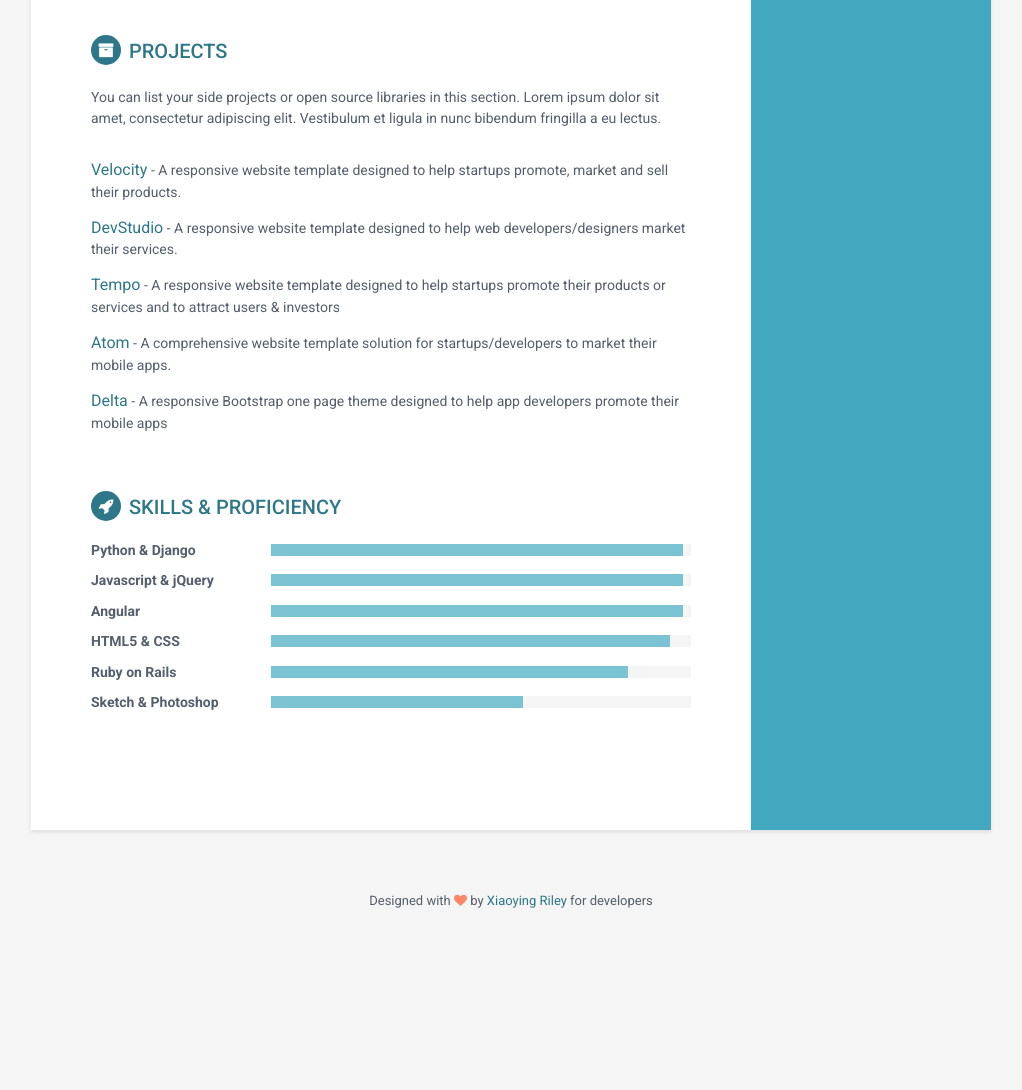
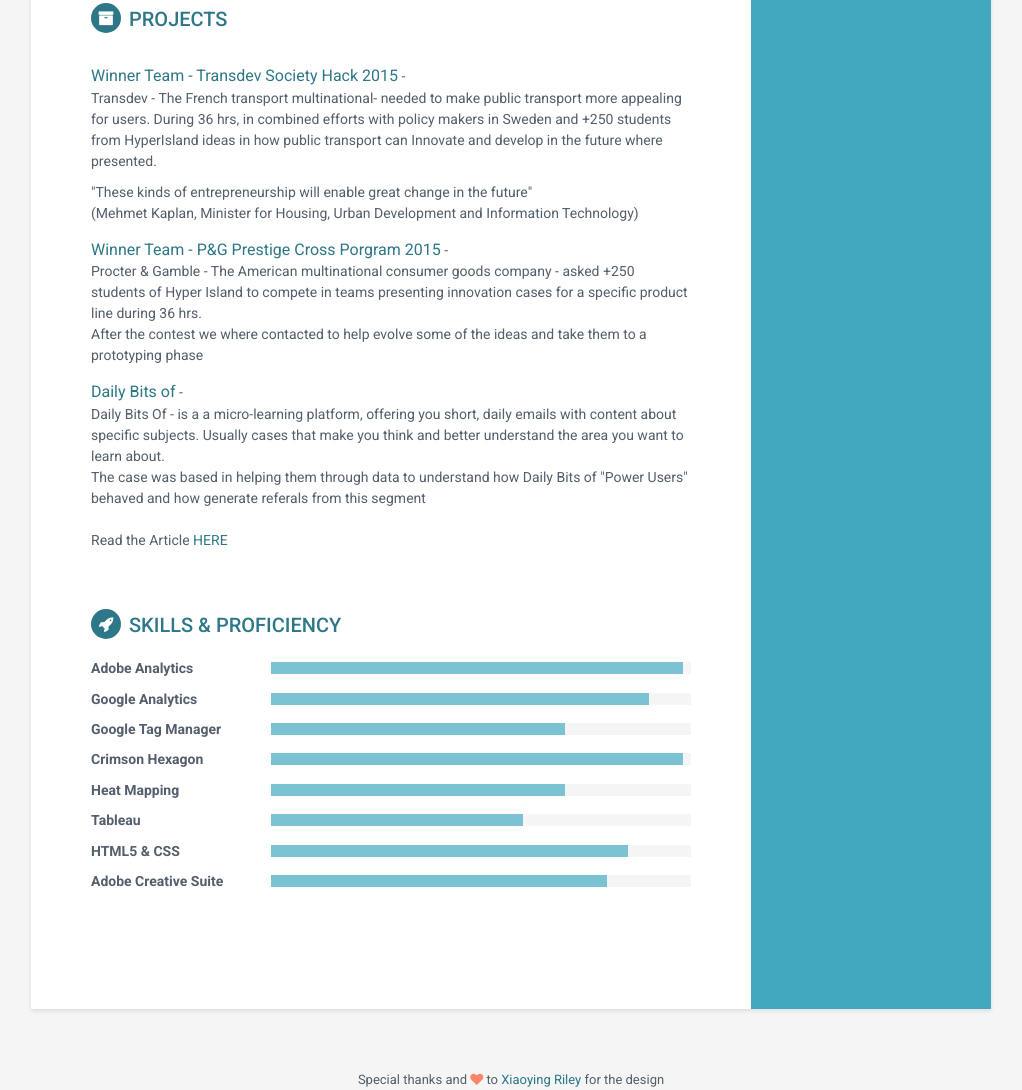
Before and after one commit to nsstrandberg/CV, a plain HTML site: page index.html in a window 1280 px wide. Shown: the part 1363-2453 px from the top of the page, without its empty margins (129-1151 px from the left). Before the commit the page ends 2335 px from the top, so only its background shows below. Drawn offline with Linux system fonts and the light colour scheme.

Commit message:
Final Resume
all data correct

```diff
--- a/index.html
+++ b/index.html
@@ -1,4 +1,4 @@
-<!DOCTYPE html>
+    <!DOCTYPE html>
 <!--[if IE 8]> <html lang="en" class="ie8"> <![endif]-->
 <!--[if IE 9]> <html lang="en" class="ie9"> <![endif]-->
 <!--[if !IE]><!--> <html lang="en"> <!--<![endif]-->
@@ -74,7 +74,7 @@
             <div class="interests-container container-block">
                 <h2 class="container-block-title">Interests</h2>
                 <ul class="list-unstyled interests-list">
-                    <li>Climbing</li>
+                    <li>Rock Climbing</li>
                     <li>Coding</li>
                     <li>travelling</li>
                 </ul>
@@ -87,7 +87,7 @@
             <section class="section summary-section">
                 <h2 class="section-title"><i class="fa fa-user"></i>Career Profile</h2>
                 <div class="summary">
-                    <p>Summarise your career here lorem ipsum dolor sit amet, consectetuer adipiscing elit. You can <a href="http://themes.3rdwavemedia.com/website-templates/orbit-free-resume-cv-template-for-developers/" target="_blank">download this free resume/CV template here</a>. Aenean commodo ligula eget dolor aenean massa. Cum sociis natoque penatibus et magnis dis parturient montes, nascetur ridiculus mus. Donec quam felis, ultricies nec, pellentesque eu.</p>
+                    <p>I come from a mixed background in Entrepeneurship, Marketing, and Project Management. I have recently specialized in Web Analytics with a special interest for CRO and growth Hacking. My strenght is hard work and fast learning of new platforms in order to make things happen</p>
                 </div><!--//summary-->
             </section><!--//section-->
 
@@ -98,7 +98,7 @@
                     <div class="meta">
                         <div class="upper-row">
                             <h3 class="job-title">Web Analyst</h3>
-                            <div class="time">2016 - Present</div>
+                            <div class="time">2016</div>
                         </div><!--//upper-row-->
                         <div class="company">adidas HQ, Herzogenaurach</div>
                     </div><!--//meta-->
@@ -108,7 +108,7 @@
                             <li>Customer analytics: Analysis and reporting on web/mobile performance. </li>
                             <li>Social media qualitative analysis.</li>
                         </ul>
-                        <ul><p>Projects:</p>
+                        <ul>Projects:
                              <li>Exploratory analysis of homepage customer behaviour. </li>
                              <li>Toolbox analysis/proposal for mobile apps analytics. </li>
                              <li>Review, testing, and prototyping of API Integrations.</li>
@@ -132,7 +132,7 @@
                             <li>Team formation</li>
                             <li>Financial planning and administration</li>
                             <li>User Acquisition and life time value (LTV)</li>
-                            <li>Marketing (online & of ine)</li>
+                            <li>Marketing (online &amp; of ine)</li>
                             <li>Day to day operations</li>
                         </ul>
                         <ul>Achievements:
@@ -146,16 +146,16 @@
                 <div class="item">
                     <div class="meta">
                         <div class="upper-row">
-                            <h3 class="job-title">Partner & Founding COO</h3>
+                            <h3 class="job-title">Partner &amp; Founding COO</h3>
                             <div class="time">2010 - 2013</div>
                         </div><!--//upper-row-->
                         <div class="company">Latin Pacific, Santiago</div>
                     </div><!--//meta-->
                     <div class="details">
-                        <p>Latin Paci c created and organised regional e-commerce expo-conferences in Sao Paulo, Santiago, Buenos Aires, Bogotá, México City, Lima and Costa Rica, with 800 to 2.000 attendants.
+                        <p>Latin Pacific created and organised regional e-commerce expo-conferences in Sao Paulo, Santiago, Buenos Aires, Bogotá, México City, Lima and Costa Rica, with 800 to 2.000 attendants.
                         <ul>Responsibilities:
                             <li>-Producing the events, websites and digital marketing.</li>
-                            <li>Online & Of ine ticket sales in six different countries, with local payment solutions. -Digital Marketing</li>
+                            <li>Online &amp; Of ine ticket sales in six different countries, with local payment solutions. -Digital Marketing</li>
                             <li>Financial and administrative.</li>
                             <li>Coordinating sponsorship sales associates.</li>
                             <li>Post event analysis (local impact, product optimization) and follow up with sponsors.</li>
@@ -172,24 +172,31 @@
             <section class="section projects-section">
                 <h2 class="section-title"><i class="fa fa-archive"></i>Projects</h2>
                 <div class="intro">
-                    <p>You can list your side projects or open source libraries in this section. Lorem ipsum dolor sit amet, consectetur adipiscing elit. Vestibulum et ligula in nunc bibendum fringilla a eu lectus.</p>
                 </div><!--//intro-->
                 <div class="item">
-                    <span class="project-title"><a href="#hook">Velocity</a></span> - <span class="project-tagline">A responsive website template designed to help startups promote, market and sell their products.</span>
+                    <span class="project-title"><a href="http://societyhack.se/2015/">Winner Team - Transdev Society Hack 2015</a></span> - <span class="project-tagline">
+                    <p>Transdev - The French transport multinational- needed to make public transport more appealing for users. During 36 hrs, in combined efforts with policy makers in Sweden and +250 students from HyperIsland ideas in how public transport can Innovate and develop in the future where presented.</p>
+                    <p>"These kinds of entrepreneurship will enable great change in the future"<br>
+                    (Mehmet Kaplan, Minister for Housing, Urban Development and Information Technology)<br></p>
+                    </span>
 
                 </div><!--//item-->
                 <div class="item">
-                    <span class="project-title"><a href="http://themes.3rdwavemedia.com/website-templates/responsive-bootstrap-theme-web-development-agencies-devstudio/" target="_blank">DevStudio</a></span> -
-                    <span class="project-tagline">A responsive website template designed to help web developers/designers market their services. </span>
+                    <span class="project-title"><a href="http://themes.3rdwavemedia.com/website-templates/responsive-bootstrap-theme-web-development-agencies-devstudio/" target="_blank">Winner Team - P&amp;G Prestige Cross Porgram 2015</a></span> -
+                    <span class="project-tagline">
+                        <p>Procter &amp; Gamble - The American  multinational consumer goods company - asked +250 students of Hyper Island to compete in teams presenting innovation cases for a specific product line during 36 hrs.
+                    <br>After the contest we where contacted to help evolve some of the ideas and take them to a prototyping phase<br>
+                    </p></span>
                 </div><!--//item-->
                 <div class="item">
-                    <span class="project-title"><a href="http://themes.3rdwavemedia.com/website-templates/responsive-bootstrap-theme-for-startups-tempo/" target="_blank">Tempo</a></span> - <span class="project-tagline">A responsive website template designed to help startups promote their products or services and to attract users &amp; investors</span>
-                </div><!--//item-->
-                <div class="item">
-                    <span class="project-title"><a href="hhttp://themes.3rdwavemedia.com/website-templates/responsive-bootstrap-theme-mobile-apps-atom/" target="_blank">Atom</a></span> - <span class="project-tagline">A comprehensive website template solution for startups/developers to market their mobile apps. </span>
-                </div><!--//item-->
-                <div class="item">
-                    <span class="project-title"><a href="http://themes.3rdwavemedia.com/website-templates/responsive-bootstrap-theme-for-mobile-apps-delta/" target="_blank">Delta</a></span> - <span class="project-tagline">A responsive Bootstrap one page theme designed to help app developers promote their mobile apps</span>
+                    <span class="project-title"><a href="https://blog.dailybitsof.com/how-ten-students-got-us-to-up-our-game-aedfca7c10ff#.43iah8qh9" target="_blank">Daily Bits of</a></span> -
+                    <span class="project-tagline">
+                        <p>Daily Bits Of - is a a micro-learning platform, offering you short, daily emails with content about specific subjects. Usually cases that make you think and better understand the area you want to learn about.
+                    <br>The case was based in helping them through data to understand how Daily Bits of "Power Users" behaved and how generate referals from this segment <br>
+                    <br>Read the Article <a href="https://blog.dailybitsof.com/how-ten-students-got-us-to-up-our-game-aedfca7c10ff#.43iah8qh9" target="_blank">HERE</a>
+                    <br>
+                        </p>
+                    </span>
                 </div><!--//item-->
             </section><!--//section-->
 
@@ -197,7 +204,7 @@
                 <h2 class="section-title"><i class="fa fa-rocket"></i>Skills &amp; Proficiency</h2>
                 <div class="skillset">
                     <div class="item">
-                        <h3 class="level-title">Python &amp; Django</h3>
+                        <h3 class="level-title">Adobe Analytics</h3>
                         <div class="level-bar">
                             <div class="level-bar-inner" data-level="98%">
                             </div>
@@ -205,31 +212,42 @@
                     </div><!--//item-->
 
                     <div class="item">
-                        <h3 class="level-title">Javascript &amp; jQuery</h3>
+                        <h3 class="level-title">Google Analytics</h3>
+                        <div class="level-bar">
+                            <div class="level-bar-inner" data-level="90%">
+                            </div>
+                        </div><!--//level-bar-->
+                    </div><!--//item-->
+                    <div class="item">
+                        <h3 class="level-title">Google Tag Manager</h3>
+                        <div class="level-bar">
+                            <div class="level-bar-inner" data-level="70%">
+                            </div>
+                        </div><!--//level-bar-->
+                    </div><!--//item-->
+                    <div class="item">
+                        <h3 class="level-title">Crimson Hexagon</h3>
                         <div class="level-bar">
                             <div class="level-bar-inner" data-level="98%">
                             </div>
                         </div><!--//level-bar-->
                     </div><!--//item-->
-
                     <div class="item">
-                        <h3 class="level-title">Angular</h3>
+                        <h3 class="level-title">Heat Mapping</h3>
                         <div class="level-bar">
-                            <div class="level-bar-inner" data-level="98%">
+                            <div class="level-bar-inner" data-level="70%">
                             </div>
                         </div><!--//level-bar-->
                     </div><!--//item-->
-
                     <div class="item">
-                        <h3 class="level-title">HTML5 &amp; CSS</h3>
+                        <h3 class="level-title">Tableau</h3>
                         <div class="level-bar">
-                            <div class="level-bar-inner" data-level="95%">
+                            <div class="level-bar-inner" data-level="60%">
                             </div>
                         </div><!--//level-bar-->
                     </div><!--//item-->
-
                     <div class="item">
-                        <h3 class="level-title">Ruby on Rails</h3>
+                        <h3 class="level-title">HTML5 &amp; CSS</h3>
                         <div class="level-bar">
                             <div class="level-bar-inner" data-level="85%">
                             </div>
@@ -237,9 +255,9 @@
                     </div><!--//item-->
 
                     <div class="item">
-                        <h3 class="level-title">Sketch &amp; Photoshop</h3>
+                        <h3 class="level-title">Adobe Creative Suite</h3>
                         <div class="level-bar">
-                            <div class="level-bar-inner" data-level="60%">
+                            <div class="level-bar-inner" data-level="80%">
                             </div>
                         </div><!--//level-bar-->
                     </div><!--//item-->
@@ -253,7 +271,7 @@
     <footer class="footer">
         <div class="text-center">
                 <!--/* This template is released under the Creative Commons Attribution 3.0 License. Please keep the attribution link below when using for your own project. Thank you for your support. :) If you'd like to use the template without the attribution, you can check out other license options via our website: themes.3rdwavemedia.com */-->
-                <small class="copyright">Designed with <i class="fa fa-heart"></i> by <a href="http://themes.3rdwavemedia.com" target="_blank">Xiaoying Riley</a> for developers</small>
+                <small class="copyright">Special thanks and <i class="fa fa-heart"></i> to <a href="http://themes.3rdwavemedia.com" target="_blank">Xiaoying Riley</a> for the design</small>
         </div><!--//container-->
     </footer><!--//footer-->
 
```
